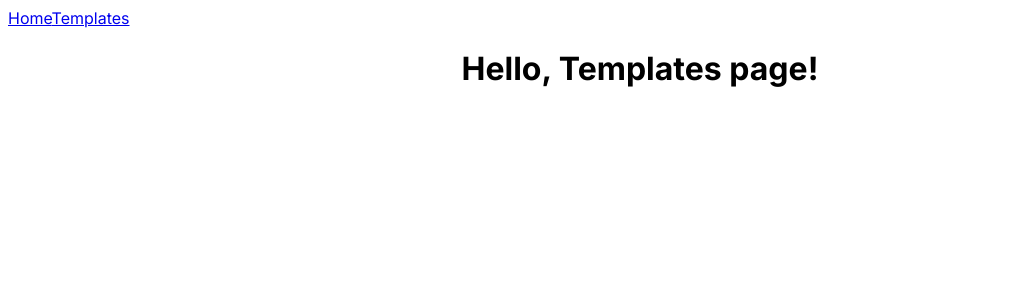
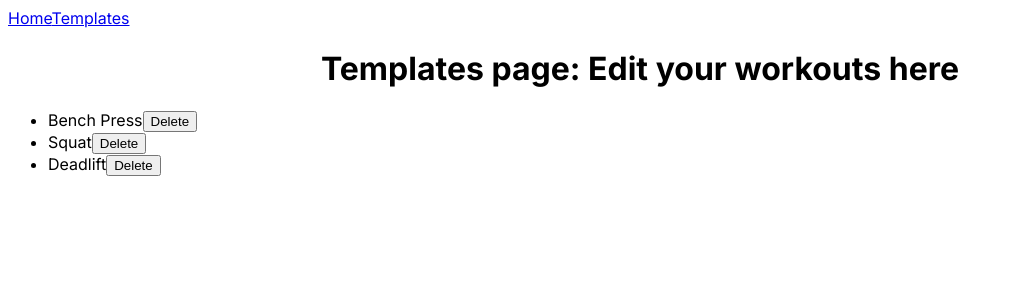
Before and after one commit to pmanal1/weightlifting-app, a Next.js app: page /templates in a window 1280 px wide. Shown: the top 300 px of the page, without its empty margins (0-1012 px from the left). Built offline with nearby package versions, Linux system fonts and the light colour scheme.

Commit message:
Moves nav inside body and adds functionality to delete an exercise

```diff
--- a/src/app/data.ts
+++ b/src/app/data.ts
@@ -1,7 +1,12 @@
-type Workout = {
+export type Workout = {
     name: string // name of the workout
     sets: number // number of sets
 }
+
+export function modifyWorkout(newWorkout: Workout[]) {
+    pauloWorkout = newWorkout;
+}
+
 
 export var pauloWorkout: Workout[] = [{
     "name": "Bench Press",
--- a/src/app/layout.tsx
+++ b/src/app/layout.tsx
@@ -17,11 +17,13 @@ export default function RootLayout({
 }>) {
   return (
     <html lang="en">
-      <nav>
-        <Link href="/">Home</Link>
-        <Link href="/templates">Templates</Link>
-      </nav>
-      <body className={inter.className}>{children}</body>
+      <body className={inter.className}>
+        <nav>
+          <Link href="/">Home</Link>
+          <Link href="/templates">Templates</Link>
+        </nav>
+        {children}
+      </body>
     </html>
   );
 }
--- a/src/app/page.tsx
+++ b/src/app/page.tsx
@@ -1,9 +1,13 @@
-import Image from "next/image";
+'use client'
+
 import { pauloWorkout } from "./data";
+import { useEffect } from "react";
 
 var setsArray: number[];
 
 export default function Home() {
+  useEffect(() => {}, [])
+
   return (
     <main>
       <h1>Weightlifting App</h1>
--- a/src/app/templates/page.tsx
+++ b/src/app/templates/page.tsx
@@ -1,5 +1,33 @@
+'use client'
+import { useEffect, useState } from "react";
+import { modifyWorkout, pauloWorkout, Workout } from "../data"
+
+
+
 export default function Page() {
+    const [workoutState, setWorkoutState] = useState(pauloWorkout);
+    function deleteWorkout(exercise: Workout) {
+        var newWorkout = pauloWorkout.filter(workout => exercise !== workout);
+        modifyWorkout(newWorkout)
+        setWorkoutState(newWorkout);
+        console.log(pauloWorkout);
+    }
+
     return (
-        <h1>Hello, Templates page!</h1>
+        <div>
+            <h1>Templates page: Edit your workouts here</h1>
+            <ul>
+                {
+                    pauloWorkout.map((exercise, exerciseIndex) => (
+                        <li key={exerciseIndex}>
+                            {exercise.name}
+                            <button onClick={() => deleteWorkout(exercise)}>Delete</button>
+                        </li>
+                    ))
+                }
+            </ul>
+
+        </div>
+
     )
 }
```
